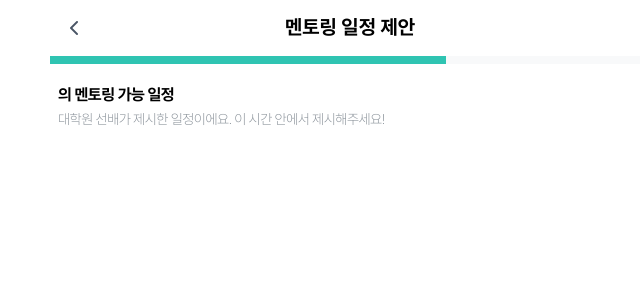
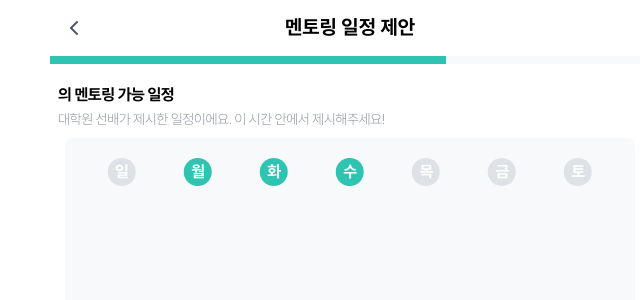
Before and after one commit to WE-ARE-RACCOONS/postgraduate-front, a Next.js app: page /mentoring-apply/1/schedule in a window 1280 px wide. Shown: the top 300 px of the page, without its empty margins (290-930 px from the left). Built offline with nearby package versions, Linux system fonts and the light colour scheme.

Commit message:
RAC-252 feat: 선배 가능 일정 요일 컴포넌트 구현

```diff
--- a/src/app/mentoring-apply/[seniorId]/schedule/page.tsx
+++ b/src/app/mentoring-apply/[seniorId]/schedule/page.tsx
@@ -1,10 +1,29 @@
 'use client';
 import ProgressBar from "@/components/Bar/ProgressBar";
+import TimeListBox from "@/components/Box/TimeListBox";
 import BackHeader from "@/components/Header/BackHeader";
 import { MENTORING_SCHEDULE } from "@/constants/form/cMentoringApply";
 import styled from "styled-components";
 
 function MentoringApplySchedulePage() {
+  const timeArr = [
+    {
+      "day": "월",
+      "startTime": "18:00",
+      "endTime": "12:00"
+    },
+    {
+      "day": "화",
+      "startTime": "18:00",
+      "endTime": "12:00"
+    },
+    {
+      "day": "수",
+      "startTime": "18:00",
+      "endTime": "12:00"
+    }
+  ]
+
   return(
     <MASContainer>
       <BackHeader headerText="멘토링 일정 제안" />
@@ -14,6 +33,9 @@ function MentoringApplySchedulePage() {
       </div>
       <div id="senior-schedule-subtitle-wrapper">
         <MASSubtitle>{MENTORING_SCHEDULE.sScheduleSubtitle}</MASSubtitle>
+      </div>
+      <div id="time-list-box-wrapper">
+        <TimeListBox timeArr={timeArr} />
       </div>
     </MASContainer>
   )
@@ -39,6 +61,15 @@ const MASContainer = styled.div`
     top: 6.875rem;
     left: 0.5rem;
   }
+
+  #time-list-box-wrapper {
+    position: absolute;
+    width: 95%;
+    height: 11rem;
+    top: 8.625rem;
+    left: 50%;
+    transform: translateX(-50%);
+  }
 `
 
 const MASTitle = styled.div`
--- /dev/null
+++ b/src/components/Box/TimeListBox/TimeListBox.styled.ts
@@ -0,0 +1,36 @@
+import styled from "styled-components";
+
+export const TimeListContainer = styled.div`
+  width: 100%;
+  height: 11rem;
+  border-radius: 8px;
+  background-color: #F8F9FA;
+  position: relative;
+`
+
+export const WeekListContainer = styled.div`
+  width: 85%;
+  height: 1.75rem;
+  display: flex;
+  justify-content: space-between;
+  position: absolute;
+  top: 1.25rem;
+  left: 50%;
+  transform: translateX(-50%);
+
+  .active {
+    background-color: #2FC4B2;
+  }
+`
+
+export const WeekEl = styled.div`
+  width: 1.75rem;
+  height: 1.75rem;
+  border-radius: 50%;
+  background-color: #DEE2E6;
+  text-align: center;
+  line-height: 1.75rem;
+  font-weight: 700;
+  letter-spacing: -0.5px;
+  color: #fff;
+`
--- /dev/null
+++ b/src/components/Box/TimeListBox/TimeListBox.tsx
@@ -0,0 +1,17 @@
+import { WEEK_ARRAY } from "@/constants/form/cProfileForm";
+import { TimeListContainer, WeekEl, WeekListContainer } from "./TimeListBox.styled";
+import { TimeListBoxProps } from "@/types/box/timeListBox";
+
+function TimeListBox(props: TimeListBoxProps) {
+  return(
+    <TimeListContainer>
+      <WeekListContainer>
+        {WEEK_ARRAY.map((el, idx) => (
+          <WeekEl key={idx} className={(props.timeArr.map(item => item.day)).includes(el) ? 'active' : ''}>{el}</WeekEl>
+        ))}
+      </WeekListContainer>
+    </TimeListContainer>
+  )
+}
+
+export default TimeListBox;
--- /dev/null
+++ b/src/components/Box/TimeListBox/index.tsx
@@ -0,0 +1,3 @@
+import TimeListBox from "./TimeListBox";
+
+export default TimeListBox;
--- a/src/constants/form/cMentoringApply.ts
+++ b/src/constants/form/cMentoringApply.ts
@@ -13,8 +13,6 @@ export const MENTORING_QUESTION = {
   questionAlert: '주제에 대한 사전 질문을 최소 10자 이상 적어주세요!',
 };
 
-export const WEEK_ARRAY = ['월', '화', '수', '목', '금', '토', '일'];
-
 export const MENTORING_SCHEDULE = {
   sScheduleTitle: '의 멘토링 가능 일정',
   sScheduleSubtitle: '대학원 선배가 제시한 일정이에요. 이 시간 안에서  제시해주세요!',
```
